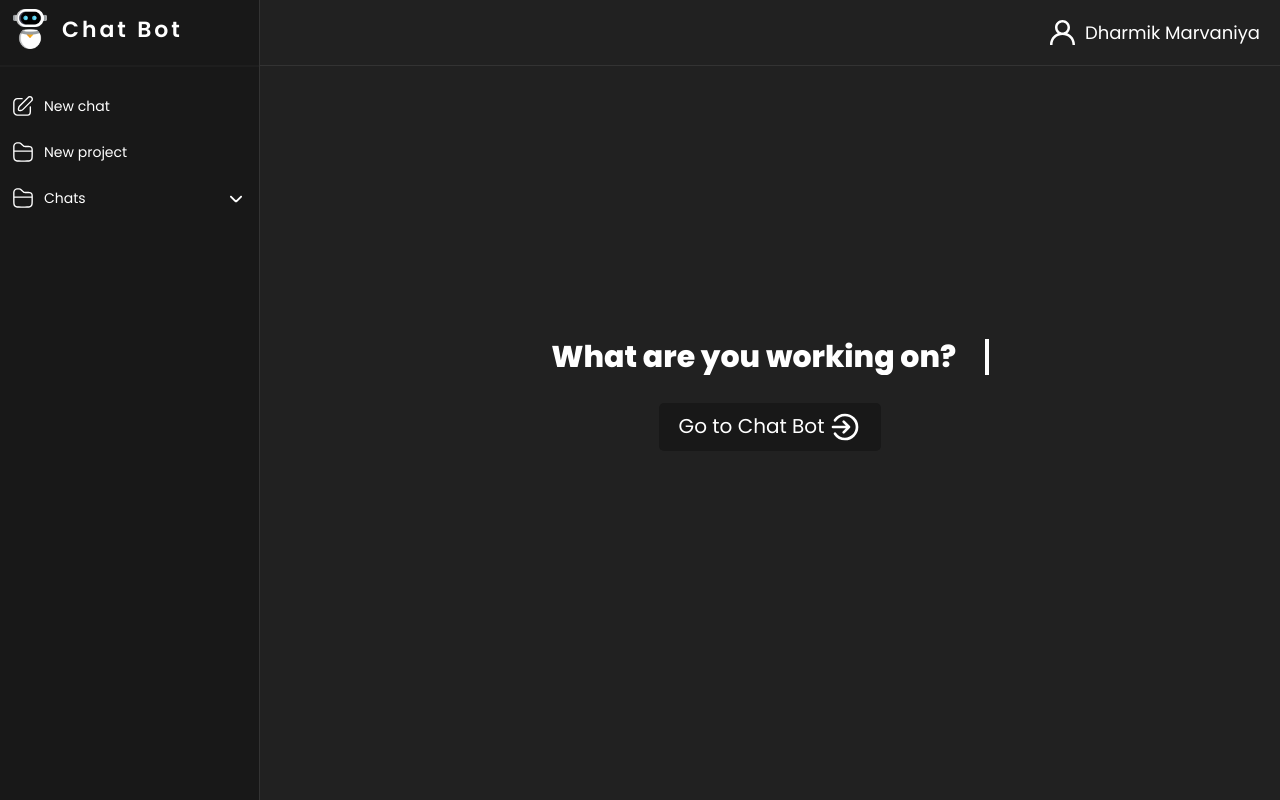
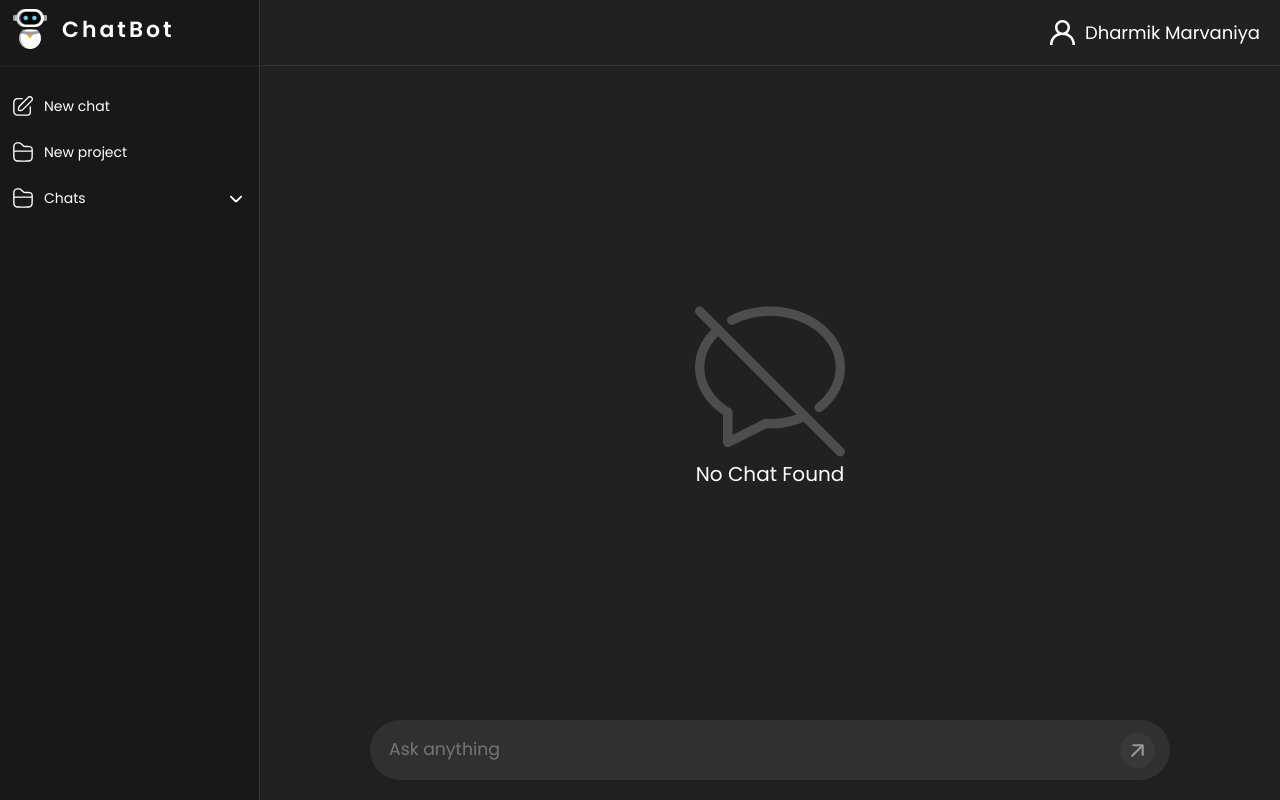
Before and after one commit to marvaniya/chatDemo, a React (Vite) app: page / in a window 1280 px wide. Built offline with nearby package versions, Linux system fonts and the light colour scheme.

Commit message:
design update

```diff
--- a/index.html
+++ b/index.html
@@ -4,7 +4,7 @@
     <meta charset="UTF-8" />
     <link rel="icon" type="image/svg+xml" href="/vite.svg" />
     <meta name="viewport" content="width=device-width, initial-scale=1.0" />
-    <title>Template</title>
+    <title>::AI Chatbot</title>
   </head>
   <body>
     <div id="root" class="cust_height_100"></div>
--- a/src/App.jsx
+++ b/src/App.jsx
@@ -1,8 +1,6 @@
 import { Routes, Route} from 'react-router-dom';
 import '../public/poppins/fonts.css';
 import Home from "./pages/Home";
-import About from "./pages/About";
-import Chat from "./pages/Chat";
 import SignIn from "./auth/SignIn";
 import SignUp from "./auth/SignUp";
 
@@ -12,8 +10,6 @@ function App() {
     <>
       <Routes>
         <Route path="/" element={<Home />} />
-        <Route path="/about" element={<About />} />
-        <Route path="/chat" element={<Chat />} />
         <Route path="/signin" element={<SignIn />} />
         <Route path="/signup" element={<SignUp />} />
 
--- a/src/component/SideBar.jsx
+++ b/src/component/SideBar.jsx
@@ -62,11 +62,11 @@ const Sidebar = () => {
     };
 
     return (
-        <div className="sidebar" style={{ left: isOpen ? "0" : "-250px" }}>
+        <div className="sidebar" style={{ left: isOpen ? "0" : "-300px" }}>
             <Link to="/">
                 <div className="sidebar-brand">
                      <img src="src/assets/robot.png" className="logo"/>
-                    <span className="brand-title">Chat Bot</span>
+                    <span className="brand-title">ChatBot</span>
                 </div>
             </Link>
             <hr />
--- a/src/pages/About.jsx
+++ /dev/null
@@ -1,6 +0,0 @@
-const About = () =>{
-    return(
-        <h1>About</h1>
-    )
-}
-export default About
--- a/src/pages/Chat.jsx
+++ /dev/null
@@ -1,141 +0,0 @@
-import { Link } from "react-router-dom";
-import { useState, useRef, useEffect } from "react";
-import SideBar from "../component/SideBar";
-import Header from "../component/Header";
-import ChatBoat from "../component/ChatBoat";
-
-const Chat = () => {
-
-    const [question, setQuestion] = useState("");
-    const [chatHistory, setChatHistory] = useState([]);
-    const [loading, setLoading] = useState(false);
-    const [error, setError] = useState("");
-
-    const apiKey = import.meta.env.VITE_API_KEY;
-    const apiUrl = import.meta.env.VITE_API_URL;
-
-    const lastMessageRef = useRef(null);
-
-    useEffect(() => {
-        if (lastMessageRef.current) {
-            lastMessageRef.current.scrollIntoView({ behavior: "smooth" });
-        }
-    }, [chatHistory]);
-
-    const getRequest = async () => {
-        if (!question.trim()) {
-            setError("Please enter a question.");
-            return;
-        }
-
-        setLoading(true);
-        setError("");
-
-        const requestData = {
-            contents: [
-                {
-                    parts: [
-                        {
-                            text: question,
-                        },
-                    ],
-                },
-            ],
-        };
-
-        try {
-            const response = await fetch(apiUrl, {
-                method: "POST",
-                headers: {
-                    "Content-Type": "application/json",
-                    "X-goog-api-key": apiKey,
-                },
-                body: JSON.stringify(requestData),
-            });
-
-            if (!response.ok) {
-                throw new Error("Failed to fetch data from the API");
-            }
-
-            const data = await response.json();
-
-            const answer =
-                data?.candidates?.[0]?.content?.parts?.[0]?.text || "No answer received.";
-
-            setChatHistory((prev) => [...prev, { question, answer }]);
-            setQuestion("");
-        } catch (err) {
-            setError(err.message || "An unexpected error occurred.");
-        } finally {
-            setLoading(false);
-        }
-    };
-
-    return (
-        <div className="main_wrapper">
-            <SideBar />
-            <div className="inner_wrapper">
-                <Header />
-                <div className="index_header"></div>
-                <div className="inner_content">
-                    <div className="inner_body_section chat_div">
-                        <div className="chat_section">
-
-                            {chatHistory.length === 0 && !error && !loading && (
-                                <div className="no_chat_found">
-                                    <img src="src/assets/no-comment.png" alt="No chat" />
-                                    <h4>No Chat Found</h4>
-                                </div>
-                            )}
-
-                            {error && (
-                                <div style={{ color: "red", marginBottom: "1rem" }}>{error}</div>
-                            )}
-
-                            {loading && (
-                                <div className="chat_loader">
-                                    <div className="spinner"></div>
-                                </div>
-                            )}
-
-                            {!loading &&
-                                chatHistory.map((entry, index) => (
-                                    <div
-                                        key={index}
-                                        ref={index === chatHistory.length - 1 ? lastMessageRef : null}
-                                    >
-                                        <div className="own_chat">
-                                            <div className="own_chat_text">
-                                                <h3>{entry.question}</h3>
-                                            </div>
-                                        </div>
-                                        <div className="chat_replay">
-                                            <div className="chat_replay_text">
-                                                <div className="chat_action">
-                                                    <Link to="#">
-                                                        <img src="src/assets/copy.svg" alt="Copy" />Copy
-                                                    </Link>
-                                                    <Link to="#">
-                                                        <img src="src/assets/export.svg" alt="Export PDF" />Export PDF
-                                                    </Link>
-                                                </div>
-                                                <h3>{entry.answer}</h3>
-                                            </div>
-                                        </div>
-                                    </div>
-                                ))}
-
-                            <ChatBoat
-                                getRequest={getRequest}
-                                question={question}
-                                setQuestion={setQuestion}
-                            />
-                        </div>
-                    </div>
-                </div>
-            </div>
-        </div>
-    );
-};
-
-export default Chat;
--- a/src/pages/Home.jsx
+++ b/src/pages/Home.jsx
@@ -1,25 +1,135 @@
 import { Link } from "react-router-dom";
+import { useState, useRef, useEffect } from "react";
 import SideBar from "../component/SideBar";
 import Header from "../component/Header";
+import ChatBoat from "../component/ChatBoat";
 
-const Home = () => {
+const Chat = () => {
+
+  const [question, setQuestion] = useState("");
+  const [chatHistory, setChatHistory] = useState([]);
+  const [loading, setLoading] = useState(false);
+  const [error, setError] = useState("");
+
+  const apiKey = import.meta.env.VITE_API_KEY;
+  const apiUrl = import.meta.env.VITE_API_URL;
+
+  const lastMessageRef = useRef(null);
+
+  useEffect(() => {
+    if (lastMessageRef.current) {
+      lastMessageRef.current.scrollIntoView({ behavior: "smooth" });
+    }
+  }, [chatHistory]);
+
+  const getRequest = async () => {
+    if (!question.trim()) {
+      setError("Please enter a question.");
+      return;
+    }
+
+    setLoading(true);
+    setError("");
+
+    const requestData = {
+      contents: [
+        {
+          parts: [
+            {
+              text: question,
+            },
+          ],
+        },
+      ],
+    };
+
+    try {
+      const response = await fetch(apiUrl, {
+        method: "POST",
+        headers: {
+          "Content-Type": "application/json",
+          "X-goog-api-key": apiKey,
+        },
+        body: JSON.stringify(requestData),
+      });
+
+      if (!response.ok) {
+        throw new Error("Failed to fetch data from the API");
+      }
+
+      const data = await response.json();
+
+      const answer =
+        data?.candidates?.[0]?.content?.parts?.[0]?.text || "No answer received.";
+
+      setChatHistory((prev) => [...prev, { question, answer }]);
+      setQuestion("");
+    } catch (err) {
+      setError(err.message || "An unexpected error occurred.");
+    } finally {
+      setLoading(false);
+    }
+  };
+
   return (
     <div className="main_wrapper">
-      <SideBar/>
+      <SideBar />
       <div className="inner_wrapper">
-        <Header/>
+        <Header />
         <div className="index_header"></div>
         <div className="inner_content">
-          <div className="inner_body_section">
-            <div className="home_body_content">
-              <div className="full_logo">
-                <h3 className="typewriter">What are you working on?</h3>
-              </div>
-             <div className="go_chat">
-              <Link to="chat">
-                  Go to Chat Bot<img src="/src/assets/go_arrow.svg" className="logo"/>
-              </Link>
-              </div>
+          <div className="inner_body_section chat_div">
+            <div className="chat_section">
+
+              {chatHistory.length === 0 && !error && !loading && (
+                <div className="no_chat_found">
+                  <img src="src/assets/no-comment.png" alt="No chat" />
+                  <h4>No Chat Found</h4>
+                </div>
+              )}
+
+              {error && (
+                <div style={{ color: "red", marginBottom: "1rem", textAlign:"center" }}>{error}</div>
+              )}
+
+              {loading && (
+                <div className="chat_loader">
+                  <div className="spinner"></div>
+                </div>
+              )}
+
+              {!loading &&
+                chatHistory.map((entry, index) => (
+                  <div
+                    key={index}
+                    ref={index === chatHistory.length - 1 ? lastMessageRef : null}
+                  >
+                    <div className="own_chat">
+                      <div className="own_chat_text">
+                        <h3>{entry.question}</h3>
+                      </div>
+                    </div>
+                    <div className="chat_replay">
+                      <div className="chat_replay_text">
+                        <div className="chat_action">
+                          <Link to="#">
+                            <img src="src/assets/copy.svg" alt="Copy" />Copy
+                          </Link>
+                          <Link to="#">
+                            <img src="src/assets/export.svg" alt="Export PDF" />Export PDF
+                          </Link>
+                        </div>
+                        <h3>{entry.answer}</h3>
+                      </div>
+                    </div>
+                  </div>
+                ))}
+
+              <ChatBoat
+                getRequest={getRequest}
+                question={question}
+                setQuestion={setQuestion}
+              />
             </div>
           </div>
         </div>
@@ -28,4 +138,4 @@ const Home = () => {
   );
 };
 
-export default Home;
+export default Chat;
```
